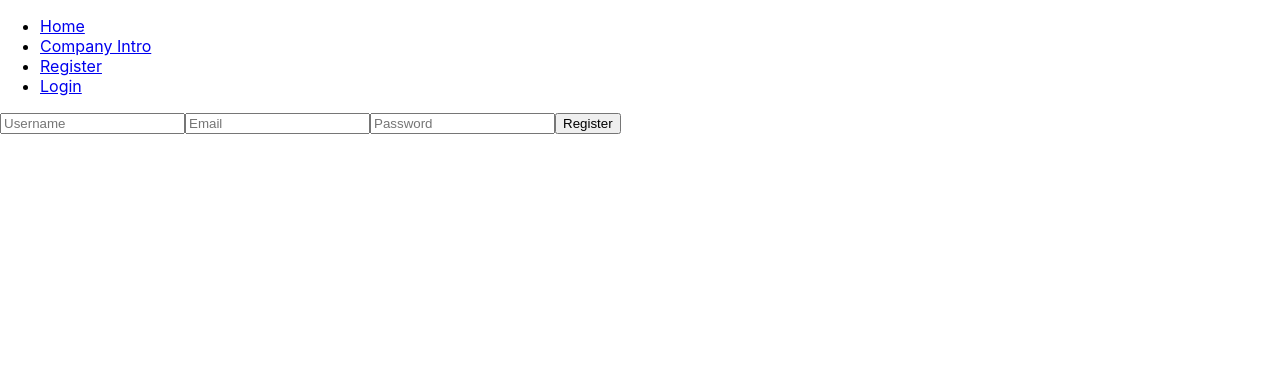
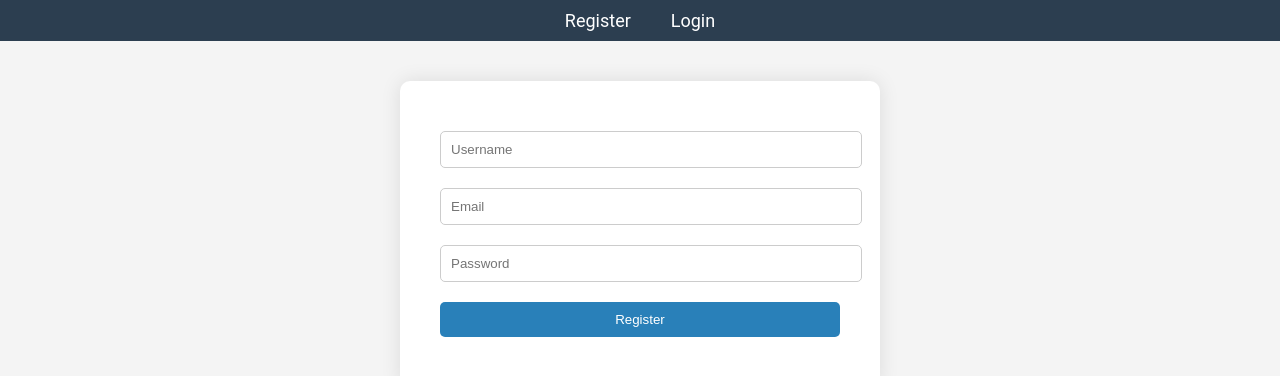
Before and after one commit to ShuhaoR/shuhao-startup, a React (Create React App) app: page /register in a window 1280 px wide. Shown: the top 376 px of the page. Built offline with nearby package versions, Linux system fonts and the light colour scheme.

Commit message:
Added CSS styling

```diff
--- a/src/components/Home.js
+++ b/src/components/Home.js
@@ -1,11 +1,13 @@
 // src/components/Home.js
 import React from 'react';
+import '../styles/main.css';
 
 const Home = () => {
   return (
-    <div>
-      <h1>Welcome to Shuhao Shanghai Startup</h1>
-      <p>This is the home page.</p>
+    <div className="container">
+      <h1>Welcome to Shuhao Startup</h1>
+      <p>Your one-stop solution for all your business needs.</p>
+      <a href="/company-intro" className="button">Learn More</a>
     </div>
   );
 };
--- a/src/components/Navbar.js
+++ b/src/components/Navbar.js
@@ -1,26 +1,21 @@
-// src/components/Navbar.js
+// Example: src/components/Navbar.js
 import React from 'react';
-import { Link, useNavigate } from 'react-router-dom';
+import { Link } from 'react-router-dom';
+import '../styles/main.css';
 
 const Navbar = () => {
   const isLoggedIn = localStorage.getItem('isLoggedIn');
-  const navigate = useNavigate();
-
-  const handleLogout = () => {
-    localStorage.removeItem('isLoggedIn');
-    navigate('/login');
-  };
 
   return (
     <nav>
       <ul>
-        <li><Link to="/">Home</Link></li>
-        <li><Link to="/company-intro">Company Intro</Link></li>
         {isLoggedIn ? (
           <>
+            <li><Link to="/">Home</Link></li>
+            <li><Link to="/company-intro">Company Intro</Link></li>
             <li><Link to="/post-request">Post Request</Link></li>
             <li><Link to="/submit-application">Submit Application</Link></li>
-            <li><button onClick={handleLogout}>Logout</button></li>
+            <li><Link to="/logout">Logout</Link></li>
           </>
         ) : (
           <>
--- /dev/null
+++ b/src/styles/main.css
@@ -0,0 +1,103 @@
+/* src/styles/main.css */
+
+/* General Styles */
+body {
+  font-family: 'Roboto', sans-serif;
+  background-color: #f4f4f4;
+  margin: 0;
+  padding: 0;
+  color: #34495E;
+}
+
+/* Navbar */
+nav {
+  background-color: #2C3E50;
+  color: #fff;
+  padding: 10px;
+  text-align: center;
+}
+
+nav ul {
+  list-style: none;
+  display: flex;
+  justify-content: center;
+  margin: 0;
+  padding: 0;
+}
+
+nav ul li {
+  margin: 0 20px;
+}
+
+nav ul li a {
+  color: #fff;
+  text-decoration: none;
+  font-size: 18px;
+}
+
+nav ul li a:hover {
+  text-decoration: underline;
+}
+
+/* Container */
+.container {
+  max-width: 1200px;
+  margin: 0 auto;
+  padding: 20px;
+}
+
+/* Home Page */
+h1 {
+  color: #2C3E50;
+  font-size: 36px;
+  margin-bottom: 20px;
+}
+
+p {
+  color: #34495E;
+  line-height: 1.8;
+  font-size: 18px;
+}
+
+.button {
+  background-color: #2980B9;
+  color: #fff;
+  padding: 10px 20px;
+  text-decoration: none;
+  border-radius: 5px;
+  display: inline-block;
+  margin-top: 20px;
+}
+
+.button:hover {
+  background-color: #1A5A7F;
+}
+
+/* Form (Login/Register) */
+form {
+  background: #fff;
+  padding: 40px;
+  border-radius: 10px;
+  box-shadow: 0 0 20px rgba(0, 0, 0, 0.1);
+  max-width: 400px;
+  margin: 40px auto;
+}
+
+form input, form button {
+  width: 100%;
+  padding: 10px;
+  margin: 10px 0;
+  border: 1px solid #ccc;
+  border-radius: 5px;
+}
+
+form button {
+  background-color: #2980B9;
+  color: #fff;
+  border: none;
+  cursor: pointer;
+}
+
+form button:hover {
+  background-color: #1A5A7F;
+}
```
